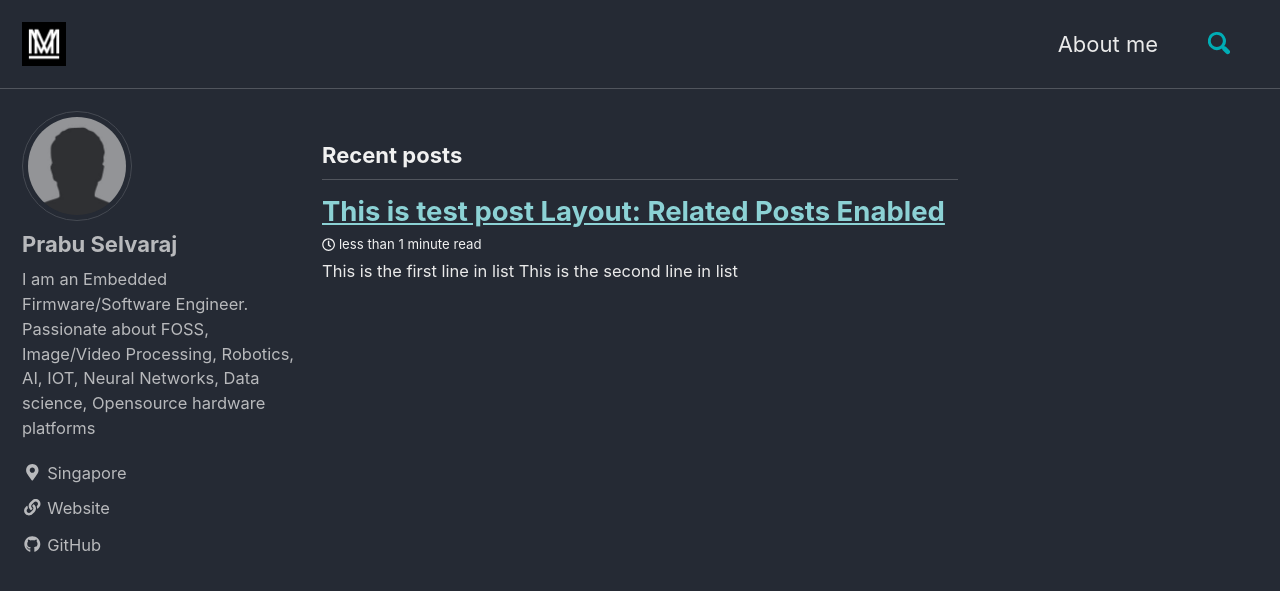
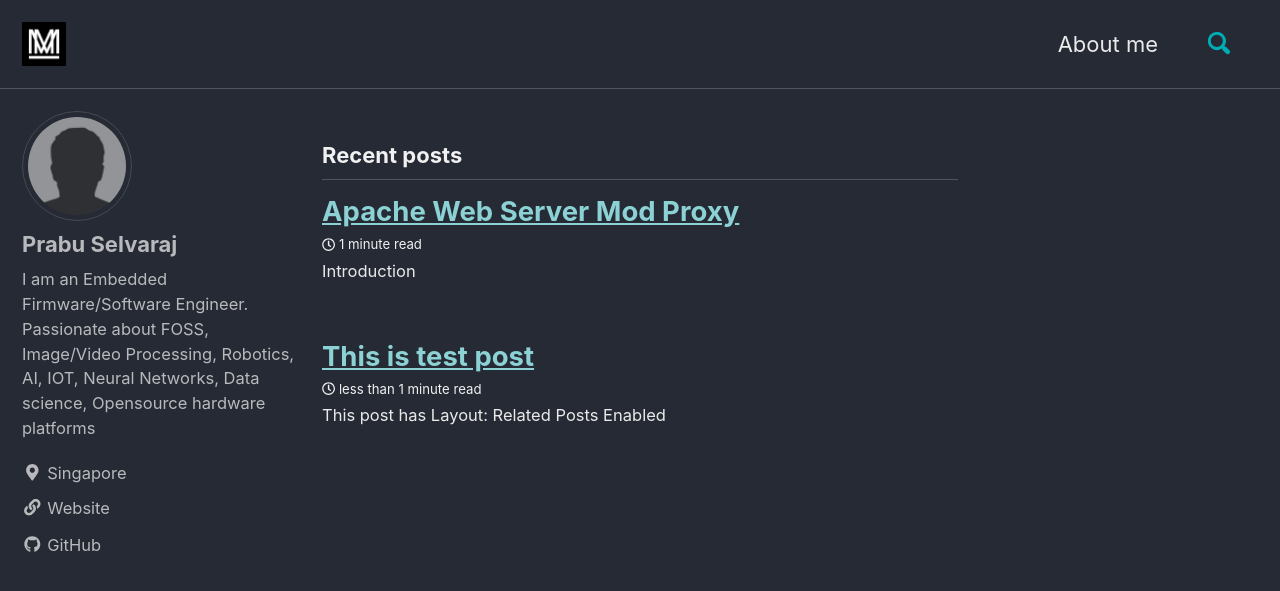
Before and after one commit to prabuselva/prabuselva.github.io, a Jekyll site: the page built from index.html, in a window 1280 px wide and 900 px high. Shown: the top 591 px of the window. Built offline with Jekyll 4.4.1, drawn with Linux system fonts in a browser that asks for light colours; cached includes are drawn as plain includes; nearby versions of some CDN libraries; the list of posts is cut into pages by our own code; some of the changed lines change nothing that is shown.

Commit message:
Added apache mod proxy post for future reference

````diff
--- a/_config.yml
+++ b/_config.yml
@@ -17,7 +17,7 @@ description              : "I am Embedded Firmware/Software Engineerx"
 url                      : # the base hostname & protocol for your site e.g. "https://mmistakes.github.io"
 baseurl                  : ""
 repository               : prabuselva/prabuselva.github.io # GitHub username/repo-name e.g. "mmistakes/minimal-mistakes"
-teaser                   : # path of fallback teaser image, e.g. "/assets/images/500x300.png"
+teaser                   : # "/assets/images/500x300.png" # path of fallback teaser image, e.g. "/assets/images/500x300.png"
 logo                     : "/assets/images/apple-touch-icon.png" # path of logo image to display in the masthead, e.g. "/assets/images/88x88.png"
 masthead_title           : " " # overrides the website title displayed in the masthead, use " " for no title
 # breadcrumbs            : false # true, false (default)
--- a/_posts/2019-05-25-test-post.md
+++ b/_posts/2019-05-25-test-post.md
@@ -1,5 +1,5 @@
 ---
-title: "This is test post Layout: Related Posts Enabled"
+title: "This is test post"
 related: true
 categories:
   - Layout
@@ -9,5 +9,7 @@ tags:
   - layout
 ---
 
+This post has Layout: Related Posts Enabled
+
 * This is the first line in list
 * This is the second line in list
--- /dev/null
+++ b/_posts/2019-05-29-apache-mod-proxy.md
@@ -0,0 +1,82 @@
+---
+title: "Apache Web Server Mod Proxy"
+related: true
+categories:
+  - Web Service
+  - Computer Tricks
+tags:
+  - Apache
+  - httpd
+  - proxy
+toc: true
+---
+
+## Introduction
+
+This post is about the Apache (httpd) webserver's mod_proxy capability for my own reference.
+
+I was required to setup an proxy a HTTP link to a web service running in another machine (RPI server). So, I remembered that I had did it my previous job as well trying to proxy http video service running in another video server.
+
+## Flow Diagram
+
+```
+Client Machine <---> Server Machine (Proxy to) <---> Remote Machine (Running the actual web service)
+```
+
+## Mod Proxy Setup
+
+First setup the Apache httpd to enable mod_proxy and mod_ssl based on the linux distribution we use.
+
+```
+---------------  On Debian based systems ---------------
+$ apache2ctl -t -D DUMP_MODULES
+OR
+$ apache2ctl -M
+---------------  On ArchLinux/RHEL based systems ---------------
+$ apachectl -t -D DUMP_MODULES
+OR
+$ httpd -M
+$ apache2ctl -M
+```
+
+> In case of http to https redirect proxy, we need to ensure mod_ssl module is also loaded.
+
+## Mod Proxy Configuration
+
+After ensuring mod proxy is configured properly, we can write the configuration of mod_proxy.conf as follows,
+
+```
+<IfModule mod_proxy.c>
+
+ProxyRequests Off
+
+<Proxy *>
+Order deny,allow
+Allow from all
+</Proxy>
+
+SSLProxyEngine on
+
+# This will redirect http://hostname/maps ==> googleapis.com/maps
+ProxyPass /maps https://maps.googleapis.com/maps
+ProxyPassReverse /maps https://maps.googleapis.com/maps
+
+RewriteEngine  on
+
+# This will redirect http://hostname/gateway1/controller/myarg/myvalue ==> http://10.0.0.1:8080/controller/myarg/myvalue
+RewriteRule    "^/gateway1/controller/(.*)$"  "http://10.0.0.1:8080/controller/$1"  [P]
+ProxyPass "/gateway1/" "http://10.0.0.1:8080/controller/$1" connectiontimeout=5 timeout=30
+ProxyPassReverse "/gateway1/" "http://10.0.0.1:8080/controller/"
+
+# HTTP ==> HTTPS proxying is also allowed.
+# This will redirect http://hostname/gateway2/controller/myarg/myvalue ==> https://10.0.0.2:8080/controller/myarg/myvalue
+RewriteRule    "^/gateway2/controller/(.*)$"  "https://10.0.0.2:8080/controller/$1"  [P]
+ProxyPass "/gateway2/" "https://10.0.0.2:8080/controller/$1" connectiontimeout=5 timeout=30
+ProxyPassReverse "/gateway2/" "https://10.0.0.2:8080/controller/"
+
+</IfModule>
+```
+
+## Conclusion
+
+I was able to redirect the same hostname request to different proxy servers namely gateway1 & gateway2 machines based on proper URL parsing, rewriting and proxying.
````
Also changed, not shown: assets/images/500x300.png (added).
